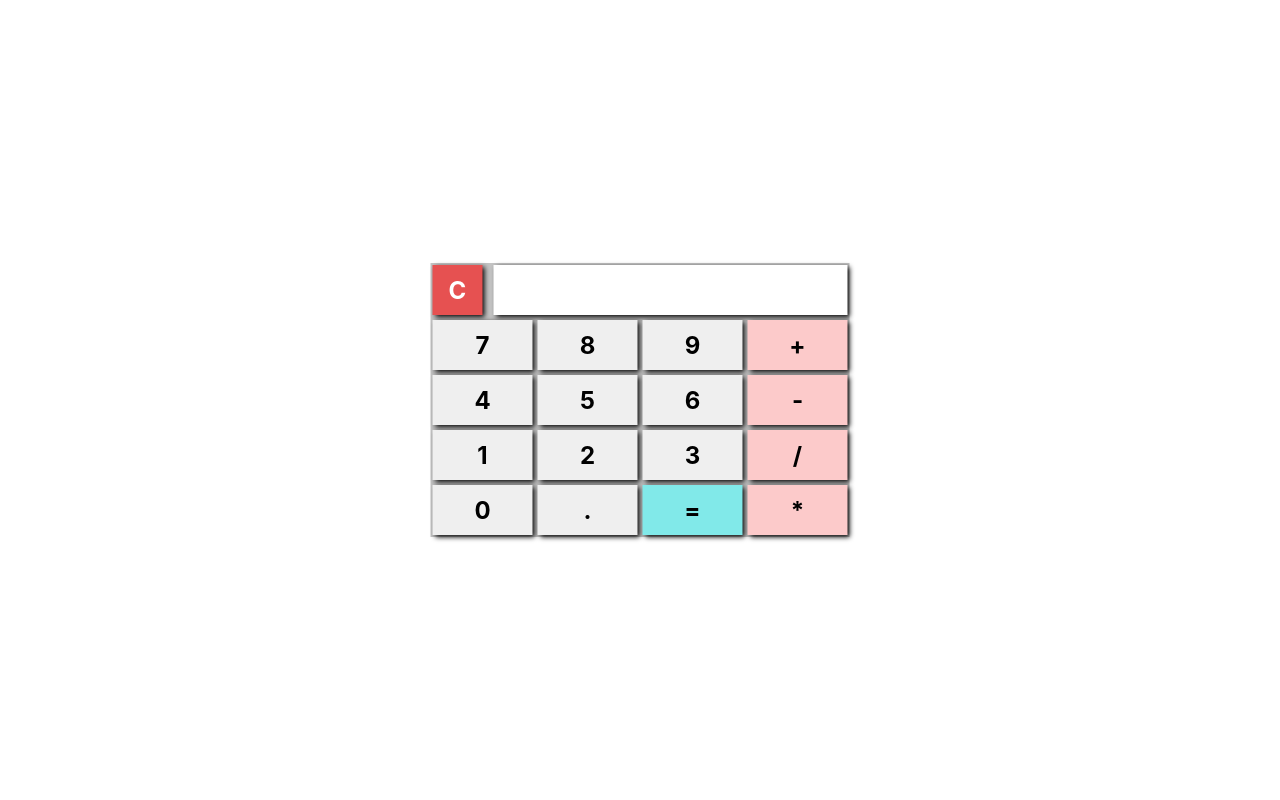
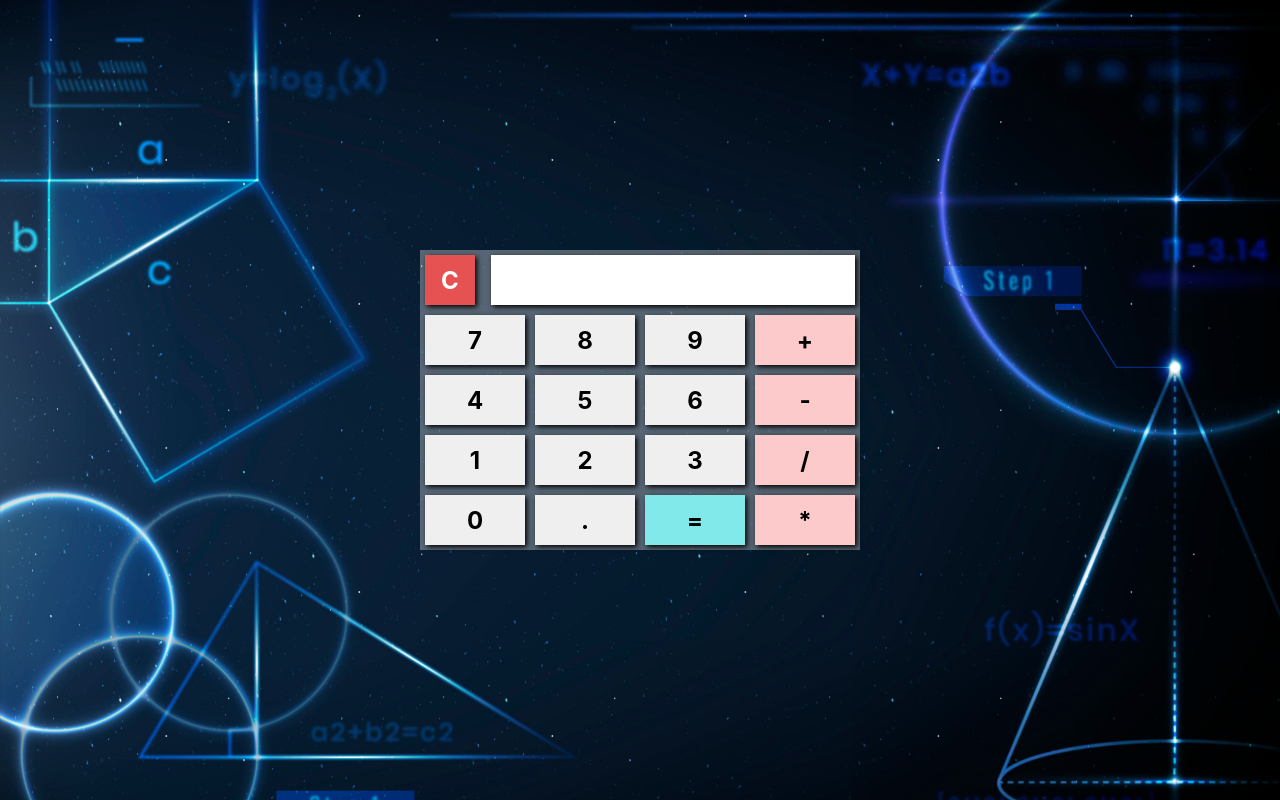
Before and after one commit to Charuka974/Assignment-6-calculator-JS, a plain HTML site: page index.html in a window 1280 px wide. Drawn offline with Linux system fonts and the light colour scheme.

Commit message:
background modified

```diff
--- a/index.html
+++ b/index.html
@@ -10,7 +10,8 @@
     <style>
         body{
             margin: 0;
-            background-image: src("");
+            background-image: url("assets/images/calculator\ background.jpg");
+            background-size: cover;
         }
         .cal-container{
             position: absolute;
@@ -20,19 +21,19 @@
 
             /* width: 500px;
             height: 600px; */
-            padding: 2px;
-            background-color: rgba(128, 128, 128, 0.474);
+            padding: 5px;
+            background-color: rgba(255, 255, 255, 0.321);
 
             display: flex;
             flex-direction: column;
             justify-content: center;
             align-items: center;
-            gap: 5px;
+            gap: 10px;
         }
         .bottom-container{
             display: grid;
             grid-template-columns: repeat(4, 1fr);
-            gap: 5px;
+            gap: 10px;
         }
         .button{
             border: 0px;
@@ -59,12 +60,12 @@
             background-color: rgb(213, 28, 28);
         }
         .top-container{
-            width: 415px;
+            width: 430px;
             display: grid;
             grid-template-columns: repeat(2, 1fr);
         }
         .result-display{
-            width: 350px;
+            width: 360px;
             border: 0px;
             box-shadow: 2px 2px 5px black;
 
```
Also changed, not shown: assets/images/calculator background.jpg (added).
